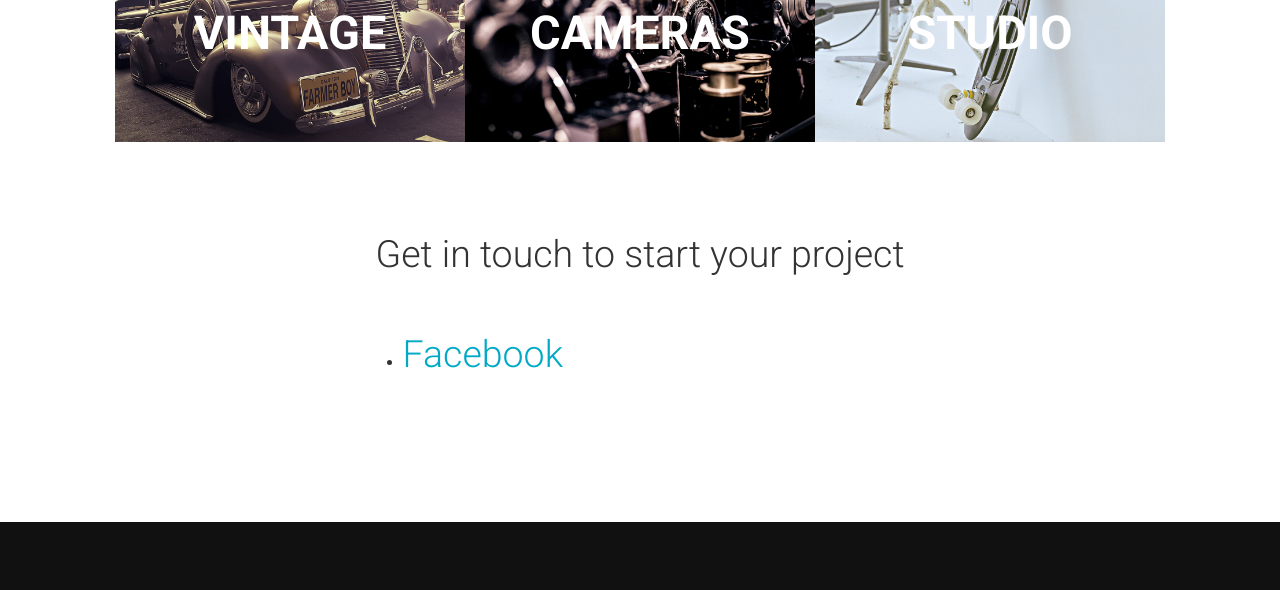
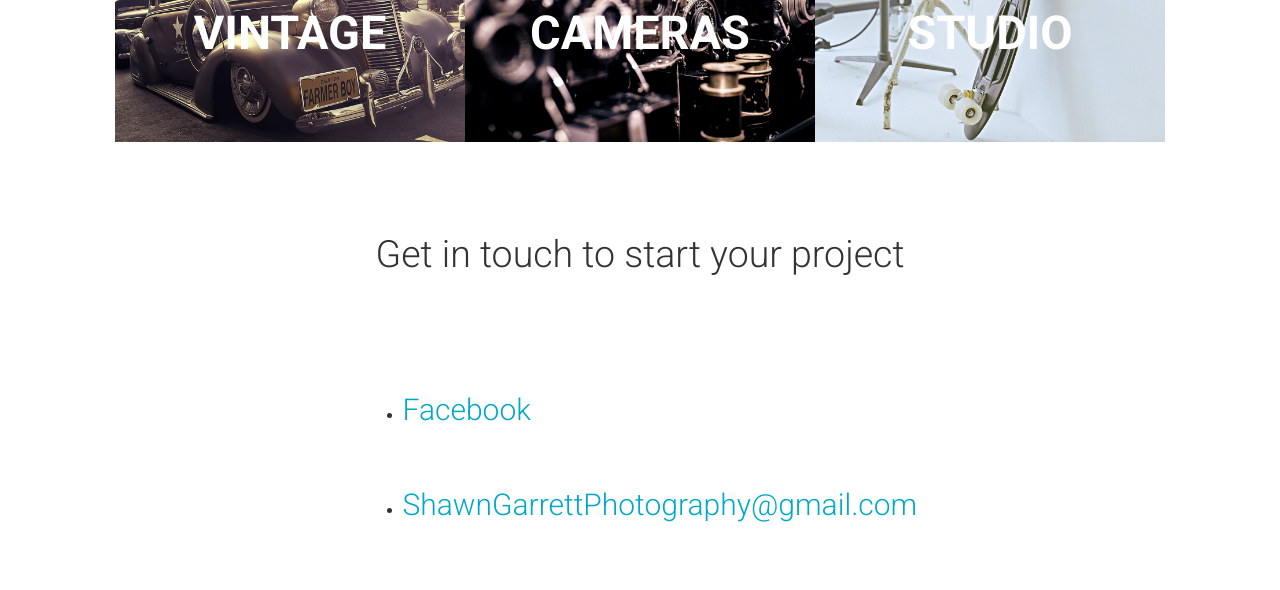
Before and after one commit to DerfOh/ShawnGPhotography, a plain HTML site: page index.html in a window 1280 px wide. Shown: the part 1448-2038 px from the top of the page. Drawn offline with Linux system fonts and the light colour scheme.

Commit message:
Added contact info

```diff
--- a/index.html
+++ b/index.html
@@ -411,7 +411,8 @@
   <div class="row wowload fadeInLeftBig">
       <div class="col-sm-6 col-sm-offset-3 col-xs-12">
         <ul>
-        <li><h2><a href="https://www.facebook.com/psydiphekt">Facebook</a></h2></li>
+        <li><h3><a href="https://www.facebook.com/psydiphekt">Facebook</a></h2></li>
+        <li><h3><a href="mailto:shawngarrettphotography@gmail.com?Subject=Photography%20Inquiry" target="_top">ShawnGarrettPhotography@gmail.com</a>
         </ul>
       </div>
   </div>
```
